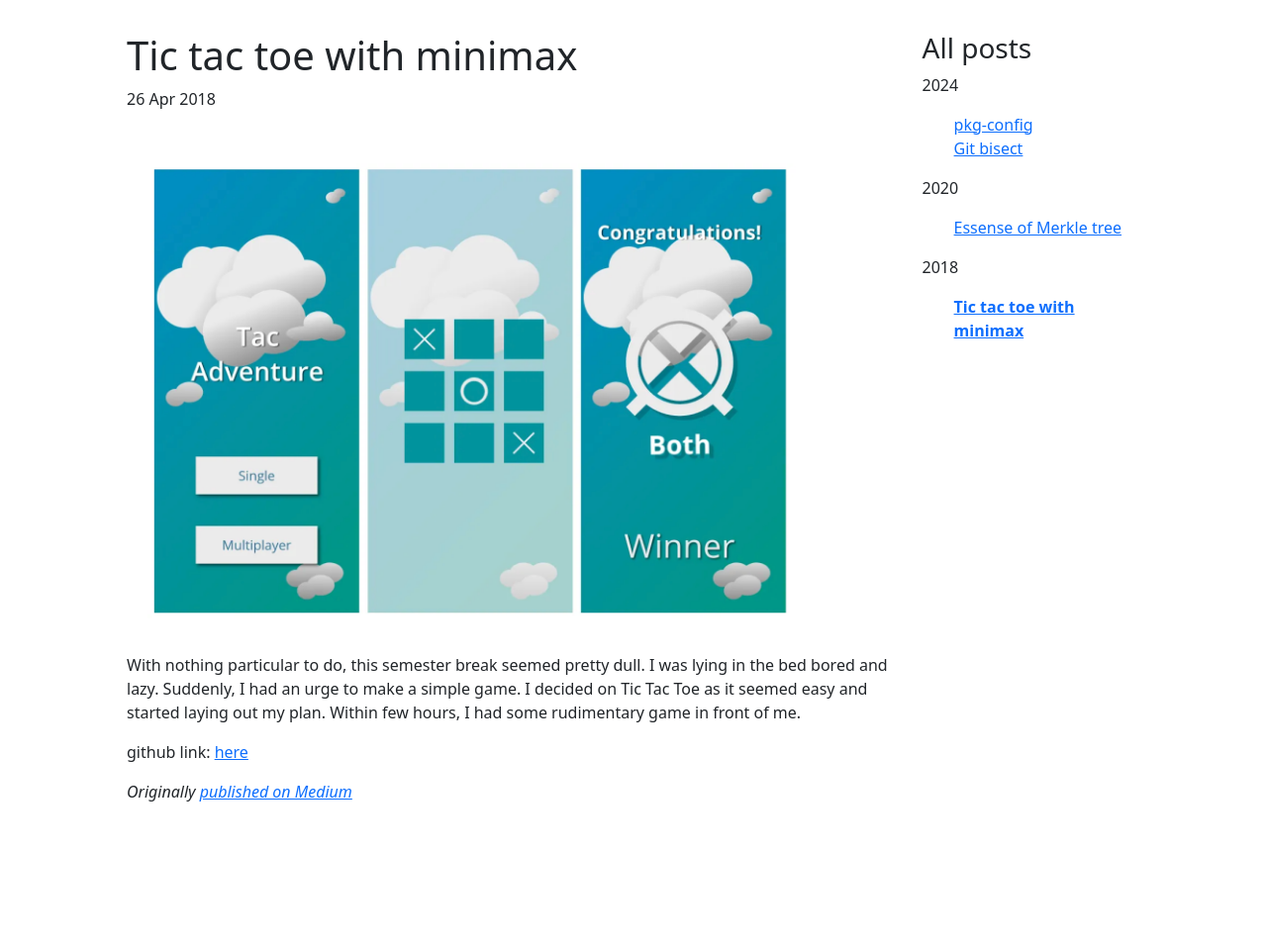
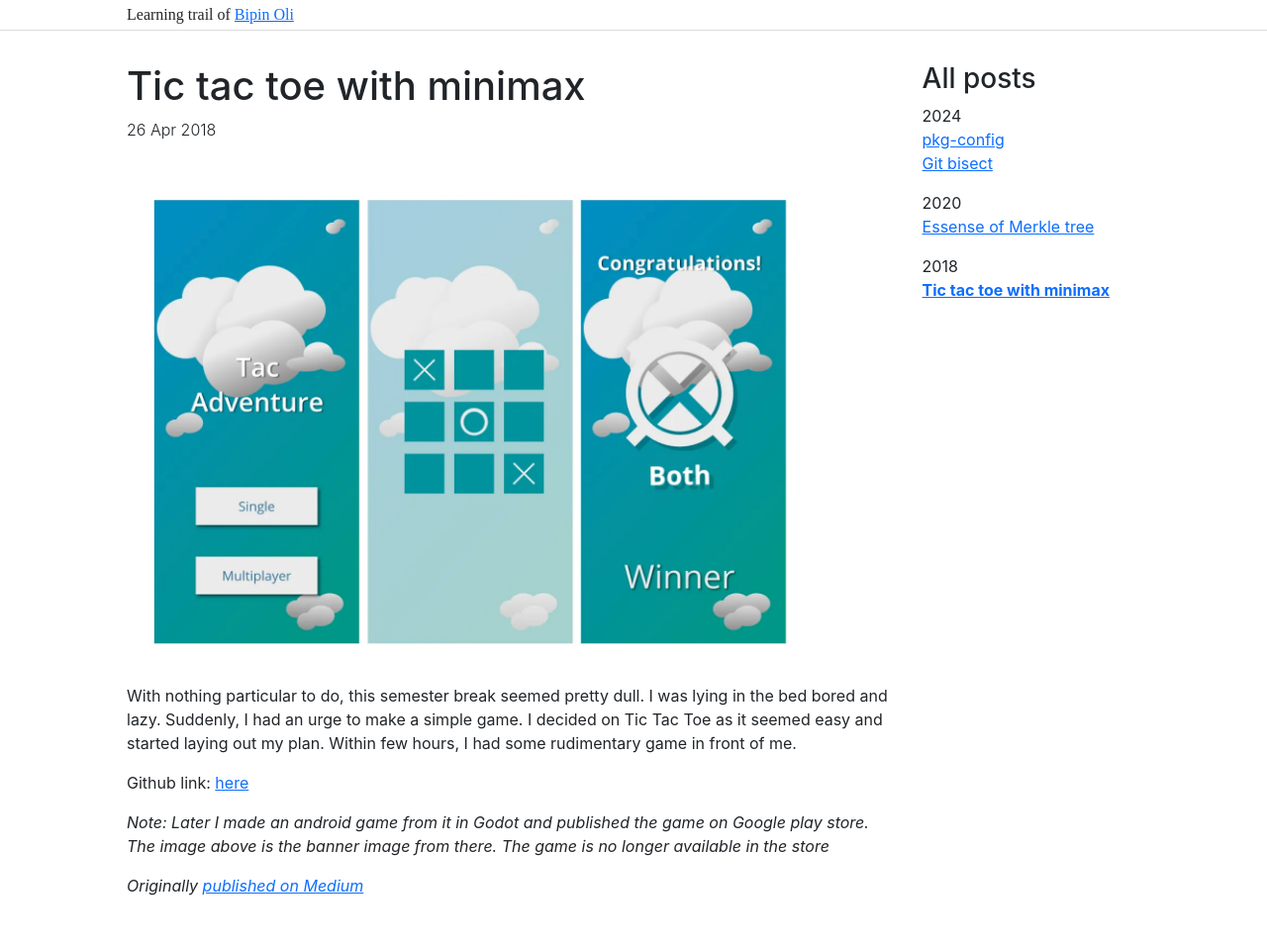
Before and after one commit to Bipinoli/bipinoli.github.io, a Jekyll site: the page built from _posts/2018-04-26-Tic-tac-toe-with-MiniMax-AI.md, in a window 1280 px wide. Shown: the whole page at 99% size. Built offline with Jekyll 4.4.1, drawn with Linux system fonts in a browser that asks for light colours; before the commit the page ends 900 px from its top, so only the background shows below that.

Commit message:
improved style

```diff
--- a/_layouts/default.html
+++ b/_layouts/default.html
@@ -8,6 +8,10 @@
   </head>
   <body>
     <!-- {% include navigation.html %} -->
+    <div class="top-banner">
+      <p>Learning trail of <a href="https://www.linkedin.com/in/olibipin/">Bipin Oli</a></p>
+    </div>
+
     <div class="main-container">
       <div class="content">
         {{ content }}
--- a/_posts/2018-04-26-Tic-tac-toe-with-MiniMax-AI.md
+++ b/_posts/2018-04-26-Tic-tac-toe-with-MiniMax-AI.md
@@ -7,6 +7,8 @@ title: Tic tac toe with minimax
 
 With nothing particular to do, this semester break seemed pretty dull. I was lying in the bed bored and lazy. Suddenly, I had an urge to make a simple game. I decided on Tic Tac Toe as it seemed easy and started laying out my plan. Within few hours, I had some rudimentary game in front of me.
 
-github link: [here](https://github.com/Bipinoli/Tic-Tac-Toe)
+Github link: [here](https://github.com/Bipinoli/Tic-Tac-Toe)
+
+*Note: Later I made an android game from it in Godot and published the game on Google play store. The image above is the banner image from there. The game is no longer available in the store*
 
 *Originally [published on Medium](https://medium.com/@bipinoli90/tic-tac-toe-with-minimax-ai-102d19a8eb7b)*
--- a/assets/css/style.css
+++ b/assets/css/style.css
@@ -1,18 +1,40 @@
 body {
+  font-family: -apple-system, BlinkMacSystemFont, "Segoe UI", Roboto, Helvetica, Arial, sans-serif, "Apple Color Emoji", "Segoe UI Emoji", "Segoe UI Symbol";
+}
+.top-banner {
+  border-bottom: 1px solid #dadada;
+  padding: 0.2rem 0;
+  font-family: serif;
+}
+.top-banner p {
+  margin: 0;
+  margin-left: 10%;
+  padding: 0;
+}
+.main-container {
   margin: 2rem;
   width: 80%;
   margin-left: auto;
   margin-right: auto;
-}
-.sidebar li {
-  list-style: none;
-}
-.main-container {
   display: flex;
   gap: 2rem;
 }
 .sidebar {
   flex: 2;
+}
+.sidebar p {
+  margin: 0;
+  padding: 0;
+}
+.sidebar li {
+  list-style: none;
+  margin: 0;
+  padding: 0;
+}
+.sidebar ul {
+  padding: 0;
+  margin: 0;
+  margin-bottom: 1rem;
 }
 .content {
   flex: 7;
```
Lines whose indentation alone changed are shown as unchanged.
